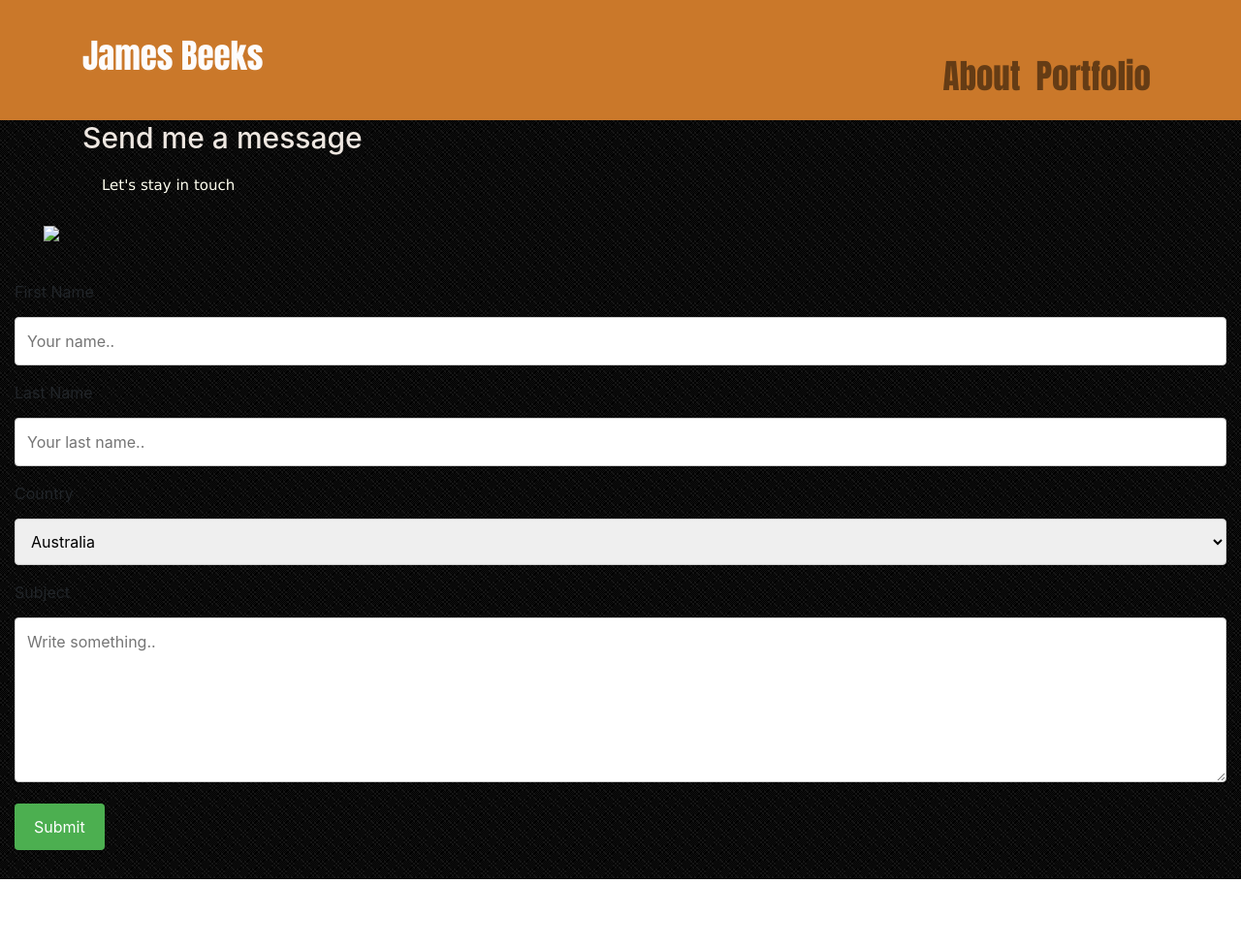
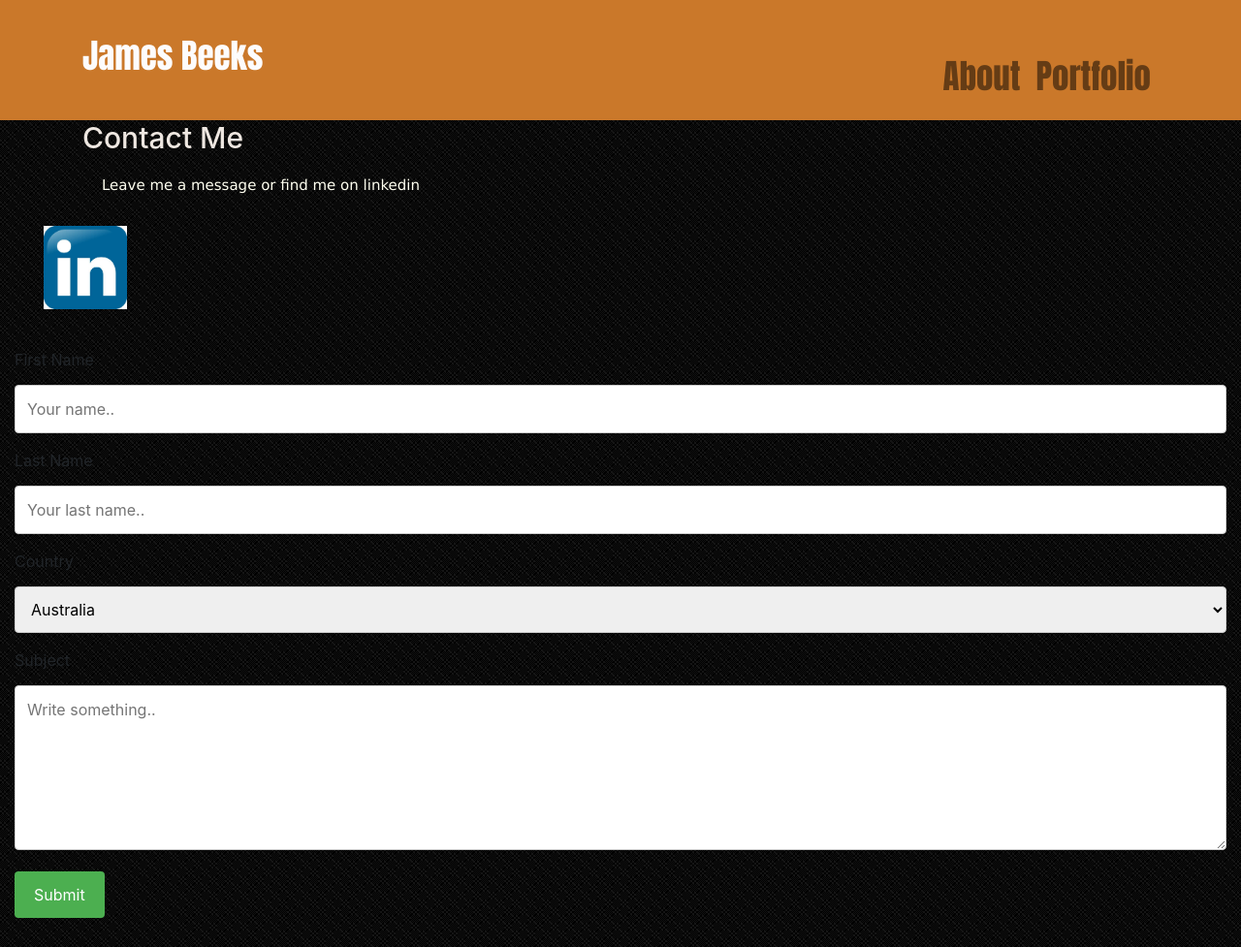
Before and after one commit to JDBgit9/Responsive-Portfolio, a plain HTML site: page contact.html in a window 1280 px wide. Shown: the whole page at 97% size. Before the commit the page ends 907 px from the top, so only its background shows below. Drawn offline with nearby package versions, Linux system fonts and the light colour scheme.

Commit message:
did some more work on the contact page still needs work though i added a linked in phot about the contact sheet eventually I will make it a target blank image or a link to take it to my linked in page. Just fixed as I was speaking on it I put the linkenin potho and button under the contact form so they would have to scroll down to get to it promting user to fill it out and leave a diredct message.

```diff
--- a/contact.html
+++ b/contact.html
@@ -30,12 +30,12 @@
   </nav>
   <div class="section">
     <div class="container">
-        <h4>Send me a message</h4>
-        <p>Let's stay in touch</p>
+        <h4>Contact Me</h4>
+        <p>Leave me a message or find me on linkedin</p>
       </div>
       <div class="row">
         <div class="column-md-8-text-center">
-          <img src="assets/image/" style="width:80%">
+          <img src="assets/image/linkedin.jpeg" style="width:25%">
         </div>
         <div class="column-md-8">
           <form action="/action_page.php">
```
